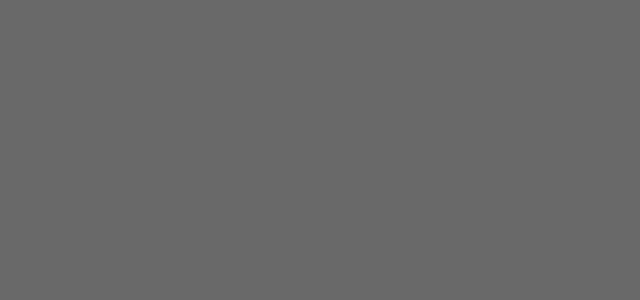
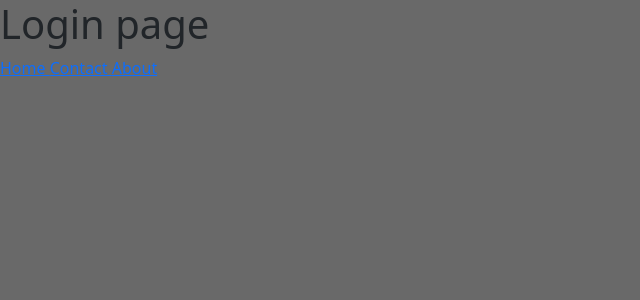
Before and after one commit to ReDesignIT-Dev/DRF_With_React, a React (Create React App) app in the folder frontend/: page /login in a window 1280 px wide. Before the commit this address had no page. Shown: the top 300 px of the page, without its empty margins (0-640 px from the left). Built offline with nearby package versions, Linux system fonts and the light colour scheme; no server answers.

Commit message:
setup login

```diff
--- a/frontend/src/index.js
+++ b/frontend/src/index.js
@@ -5,6 +5,7 @@ import App from './App';
 import reportWebVitals from './reportWebVitals';
 import { BrowserRouter, Routes, Route } from "react-router-dom"
 import { About, Contact, History } from "./App";
+import {Login} from "./pages/Login";
 
 const root = ReactDOM.createRoot(document.getElementById('root'));
 root.render(
@@ -16,6 +17,7 @@ root.render(
           <Route path ="history" element={<History />} />
         </Route>
         <Route path="/contact" element={<Contact />} />
+        <Route path="/login" element={<Login />} />
       </Routes>
     </BrowserRouter>
   </React.StrictMode>
--- /dev/null
+++ b/frontend/src/pages/Login.js
@@ -0,0 +1,30 @@
+import { useState, useEffect } from 'react';
+import 'bootstrap/dist/css/bootstrap.min.css';
+import {Link} from "react-router-dom";
+import axios from 'axios';
+import './Login.css';
+
+export function Login() {
+    const [message, setMessage] = useState('');
+
+    useEffect(() => {
+      axios.get('http://localhost:8000/login')
+        .then(response => {
+          setMessage(response.data.message);
+        })
+        .catch(error => {
+          console.log(error);
+        });
+    }, []);
+    return (
+      <div>
+        <h1> Login page </h1>
+        <nav>
+          <Link to="/"> Home </Link>
+          <Link to="/contact"> Contact </Link>
+          <Link to="/about"> About </Link>
+        </nav>
+        <p>{message}</p>
+      </div>
+    );
+  }
```
Also changed, not shown: frontend/src/pages/Login.css (added).
